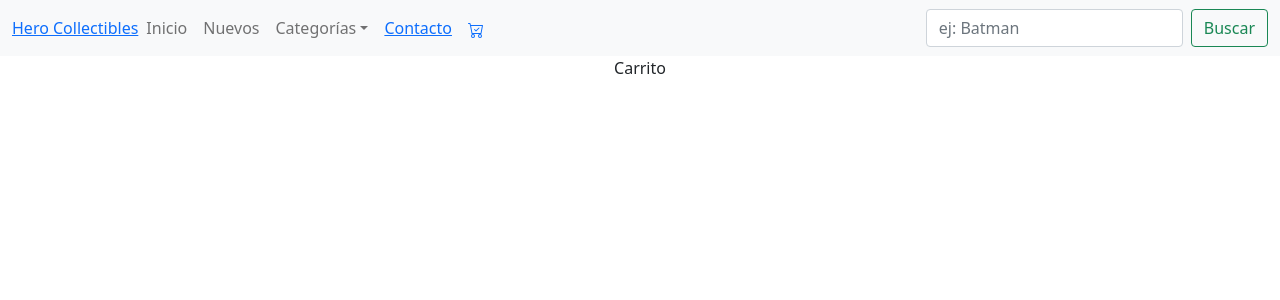
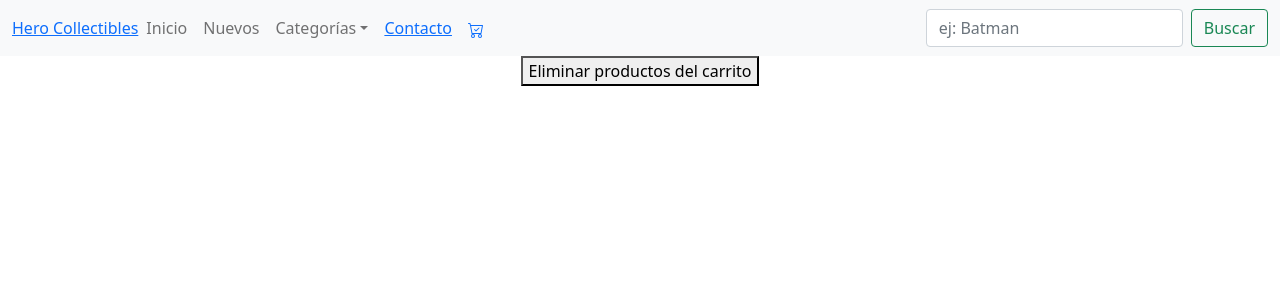
Before and after one commit to emif94/ecommerce-flores-emiliano, a React (Create React App) app: page /cart in a window 1280 px wide. Shown: the top 300 px of the page. Built offline with nearby package versions, Linux system fonts and the light colour scheme.

Commit message:
Desafio 10: Se guardan los productos en cart y se crea un boton para eliminarlos. No pude concretar la funcion que no permite que se repita el item a agregar

```diff
--- a/src/App.js
+++ b/src/App.js
@@ -4,6 +4,7 @@ import  NavBar  from './components/NavBar/NavBar';
 import  ItemCounter  from './components/ItemCounter/ItemCounter';
 import ItemDetailContainer from './components/ItemDetailContainer/ItemDetailContainer';
 import Cart from './components/Cart/Cart';
+import  CartContextProvider  from './context/CartContext';
 
 
 const App = () =>{
@@ -13,6 +14,7 @@ const App = () =>{
 
 
   return (
+    <CartContextProvider>
       <BrowserRouter>
 
         <center>
@@ -55,6 +57,8 @@ const App = () =>{
         </center>
 
       </BrowserRouter>
+    </CartContextProvider>
+
 
   );
 }
--- a/src/components/Cart/Cart.jsx
+++ b/src/components/Cart/Cart.jsx
@@ -1,9 +1,25 @@
-import React from 'react'
+//import {useContext} from 'react'
+//import { CartContext } from '../../context/CartContext'
 
-const Cart = () => {
+import { useCartContext } from "../../context/CartContext"
+
+function Cart()  {
+
+    const {cartList, borrarCarrito}= useCartContext()
+
     return (
         <div>
-            Carrito
+            {cartList.map(prod=>
+
+            <div>
+                <h1>{`Producto:${prod.name}`}</h1>
+                    <h2>{`Cantidad:${prod.cant}`}</h2>
+                    <h2>{`Precio:${prod.precio}`}</h2>
+
+
+            </div>)}
+
+            <button onClick={borrarCarrito}>Eliminar productos del carrito</button>
         </div>
     )
 }
--- a/src/components/ItemDetail/ItemDetail.jsx
+++ b/src/components/ItemDetail/ItemDetail.jsx
@@ -3,6 +3,8 @@ import ItemCounter from '../ItemCounter/ItemCounter'
 import {useState} from 'react'
 import {Link} from 'react-router-dom'
 import { CartWidget } from '../CartWidget/CartWidget'
+import { useCartContext } from '../../context/CartContext'
+//import { CartContext } from '../../context/CartContext'
 
 
 
@@ -10,11 +12,14 @@ const ItemDetail = ({productos}) => {
 
     const [irCart, setIrCart] = useState ('comprando');
 
+    const {cartList, agregarCarrito} = useCartContext()
+
     const onAdd = (cantidad) => {
         console.log (cantidad)
         setIrCart ('irCarrito')
+        agregarCarrito({...productos, cant:cantidad})
     }
-
+        console.log (cartList)
     return (
         <div>
 
--- /dev/null
+++ b/src/context/CartContext.jsx
@@ -0,0 +1,56 @@
+import { createContext, useState, useContext } from "react";
+import Item from "../components/Item/Item";
+import Cart from "../components/Cart/Cart";
+import ItemDetail from "../components/ItemDetail/ItemDetail";
+
+const CartContext = createContext([])
+
+ export const useCartContext = () => useContext (CartContext)
+
+
+
+function CartContextProvider({children}) {
+    const [cartList, setCartList] = useState([])
+
+   // function agregarCarrito(productos) {
+
+    //    setCartList([...cartList, productos])
+
+   // }
+
+   function agregarCarrito(productos) {
+
+
+
+       const index = cartList.findIndex(i => i.id === productos.id)
+
+       if (index > -1){
+           const cantPrevia = cartList[index]//.cant
+           cartList.splice(index, 1)
+
+           setCartList([...cartList, {...productos//.cant:cant
+            + cantPrevia}])
+       }else {
+           setCartList([...cartList, productos])
+       }
+
+   }
+
+    function borrarCarrito (){
+        setCartList([])
+    }
+
+
+    return (
+        <CartContext.Provider value={{
+            cartList,
+            agregarCarrito,
+            borrarCarrito
+
+            }}>
+            {children}
+        </CartContext.Provider>
+    )
+}
+
+export default CartContextProvider
```
Lines whose indentation alone changed are shown as unchanged.
